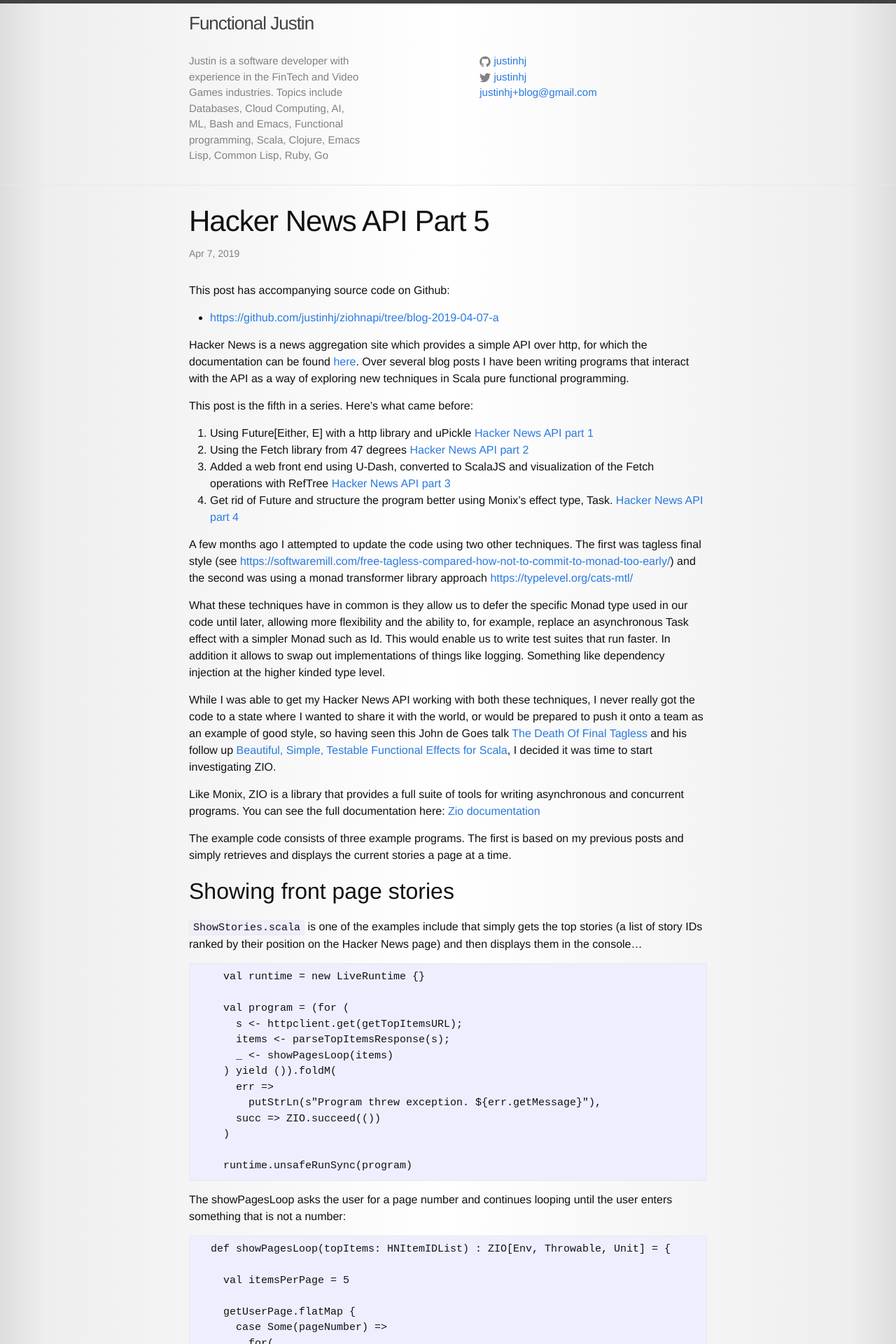
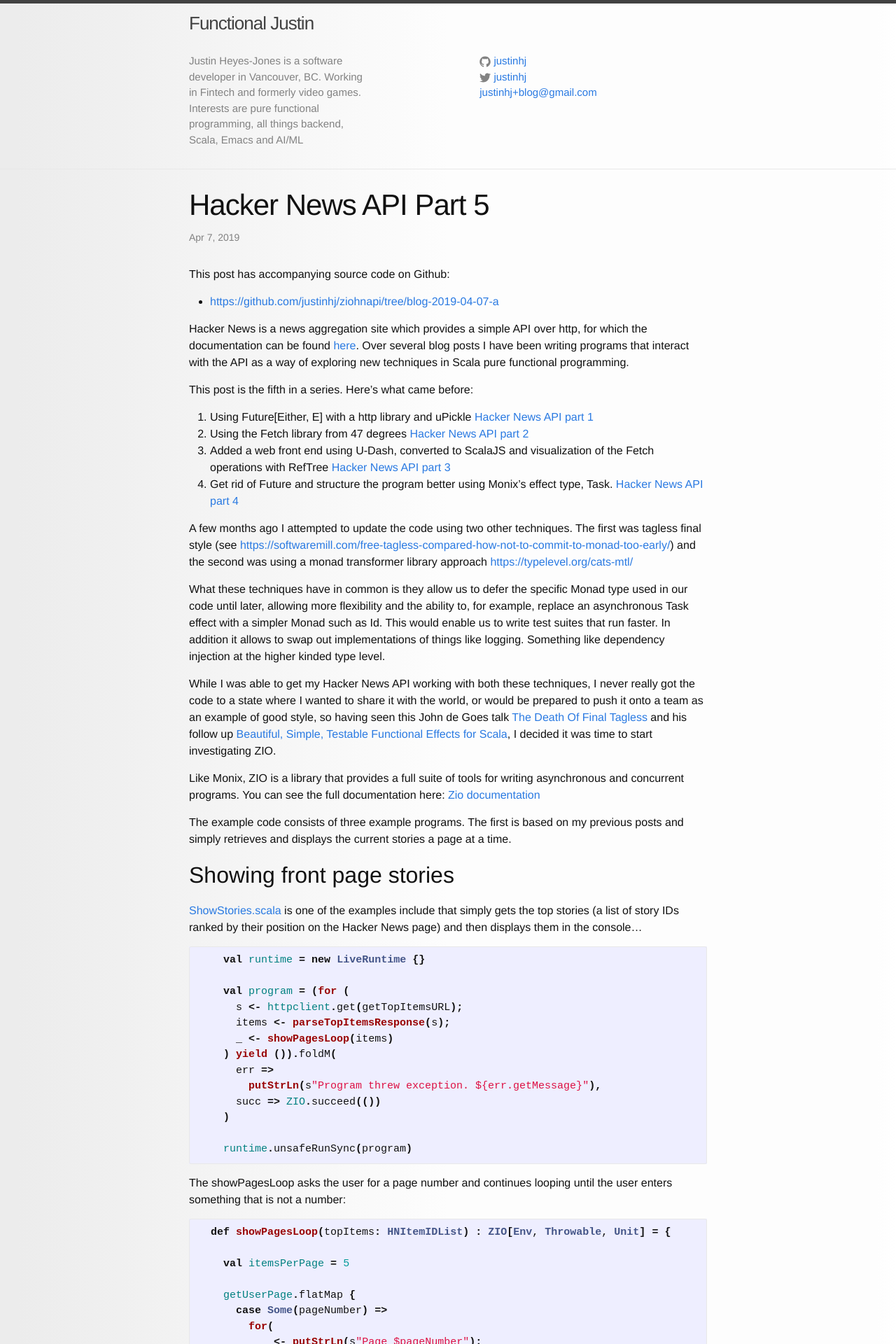
Before and after one commit to justinhj/justinhj.github.io, a Jekyll site: the page built from _posts/2019-04-07-hacker-news-api-5.md, in a window 1280 px wide. Shown: the top 1920 px of the page at 70% size. Built offline with Jekyll 4.4.1, drawn with Linux system fonts in a browser that asks for light colours; comment, search, counter and statistics services are not loaded; some of the changed text lies outside the part shown.

Commit message:
Visual changes and update Scala links in last post

````diff
--- a/_config.yml
+++ b/_config.yml
@@ -8,7 +8,7 @@
 # Site settings
 title: Functional Justin
 email: justinhj+blog@gmail.com
-description: Justin is a software developer with experience in the FinTech and Video Games industries. Topics include Databases, Cloud Computing, AI, ML, Bash and Emacs, Functional programming, Scala, Clojure, Emacs Lisp, Common Lisp, Ruby, Go
+description: Justin Heyes-Jones is a software developer in Vancouver, BC. Working in Fintech and formerly video games. Interests are pure functional programming, all things backend, Scala, Emacs and AI/ML
 url: "http://justinhj.github.io"
 twitter_username: justinhj
 github_username:  justinhj
--- a/_posts/2019-04-07-hacker-news-api-5.md
+++ b/_posts/2019-04-07-hacker-news-api-5.md
@@ -36,9 +36,9 @@ The example code consists of three example programs. The first is based on my pr
 
 ## Showing front page stories
 
-`ShowStories.scala` is one of the examples include that simply gets the top stories (a list of story IDs ranked by their position on the Hacker News page) and then displays them in the console...
+[ShowStories.scala](https://github.com/justinhj/ziohnapi/blob/blog-2019-04-07-a/src/main/scala/examples/ShowStories.scala) is one of the examples include that simply gets the top stories (a list of story IDs ranked by their position on the Hacker News page) and then displays them in the console...
 
-```
+```scala
     val runtime = new LiveRuntime {}
 
     val program = (for (
@@ -56,7 +56,7 @@ The example code consists of three example programs. The first is based on my pr
 
 The showPagesLoop asks the user for a page number and continues looping until the user enters something that is not a number:
 
-```
+```scala
   def showPagesLoop(topItems: HNItemIDList) : ZIO[Env, Throwable, Unit] = {
 
     val itemsPerPage = 5
@@ -85,7 +85,9 @@ An Environment for the runtime is an aggregation of the modules that make up you
 
 Blocking is module that allows blocking operations to use a special threadpool, so that blocking calls don't deplete threads from your main thread pool. Effects can be made to run on the blocking pool just by wrapping them as follows:
 
-```
+[HttpClient.scala](https://github.com/justinhj/ziohnapi/blob/blog-2019-04-07-a/src/main/scala/org/justinhj/httpclient/HttpClient.scala)
+
+```scala
   blocking(ZIO.effect(requestSync(url)))
 ```
 
@@ -93,8 +95,8 @@ Blocking is module that allows blocking operations to use a special threadpool,
 
 The nice thing about HttpClient being a module is that I can test my code without a web connection, or without hitting the real Hacker News by swapping the real implementation with a test one. You can see that in action in the test suite:
 
-`HNApiTest.scala` - sample test suite
-```
+[HNApiTest.scala](https://github.com/justinhj/ziohnapi/blob/blog-2019-04-07-a/src/test/scala/org/justinhj/HNApiTest.scala) - sample test suite
+```scala
   // The test http runtime
   trait HttpClientTest extends HttpClient {
 
@@ -123,7 +125,9 @@ This concept of swapping out modules can be useful for testing different databas
 
 ZIO allows a large number of concurrent operations by using an implementation of green threads called Fibres. The API is straightforward. For example in this function that retrieves an item and them recursively retrieves its 'kids' (for example kids of a comment are nested comments, kids of a news story are the top level comments on that story) and we use the function `foreachParN(8)` to split the jobs across up to 8 individual fibres. This gives you control over the amount of active fibres in each part of your application.
 
-```
+[HNApi.scala](https://github.com/justinhj/ziohnapi/blob/2a7e5d634813afd43f6c9e306807c69186138c28/src/main/scala/org/justinhj/hnapi/HNApi.scala#L126)
+
+```scala
   def getItemAndKidsList(parentId: Int) : ZIO[Env, Throwable, List[HNItem]] =
     for(
       itemResponse <- httpclient.get(getItemURL(parentId));
@@ -134,8 +138,9 @@ ZIO allows a large number of concurrent operations by using an implementation of
 
 This function is used in the code below to show all the comments for a given news story (by its ID):
 
-`ShowStoryComments`
-```
+[ShowStoryComments.scala](https://github.com/justinhj/ziohnapi/blob/blog-2019-04-07-a/src/main/scala/examples/ShowStoryComments.scala)
+
+```scala
     val program = (for (
       itemId <- getItemId;
       itemsAndKids <- getItemAndKids(itemId);
@@ -151,8 +156,9 @@ This function is used in the code below to show all the comments for a given new
 
 Another feature of ZIO is the scheduler data type. Again, the API is composed of simple operations that you can compose together to make more complex overall behaviours. In this simple example we grab the latest story or comment submitted to Hacker News every 10 seconds until the user quits.
 
-`LastItem.scala`
-```
+[LastItem.scala](https://github.com/justinhj/ziohnapi/blob/blog-2019-04-07-a/src/main/scala/examples/LastItem.scala)
+
+```scala
     val showLastItem = for (
       maxItemResponse <- httpclient.get(getMaxItemURL);
       maxItem <- parseMaxItemResponse(maxItemResponse);
--- a/css/main.scss
+++ b/css/main.scss
@@ -16,7 +16,7 @@ $spacing-unit:     30px;
 
 $text-color:       #111;
 $brand-color:      #2a7ae2;
-$background-image: linear-gradient(to right, #dddddd, #eeeeee 5%, #ffffff, #eeeeee 95%, #dddddd 100%);
+$background-image: linear-gradient(to right, #ececec, #ececec 2%, #fdfdfd, #fdfdfd 98%, #ffffff 100%);
 $background-color: #fdfdfd;
 
 $grey-color:       #828282;
````
